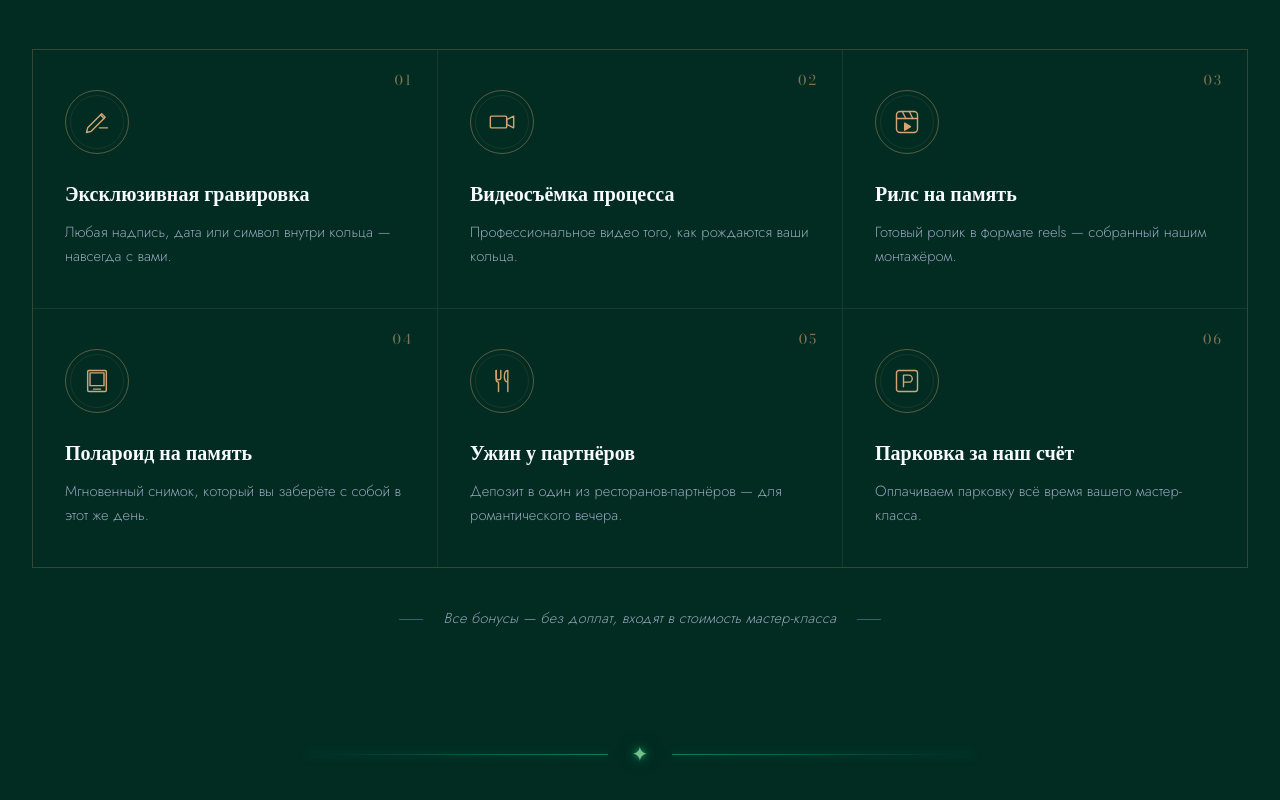
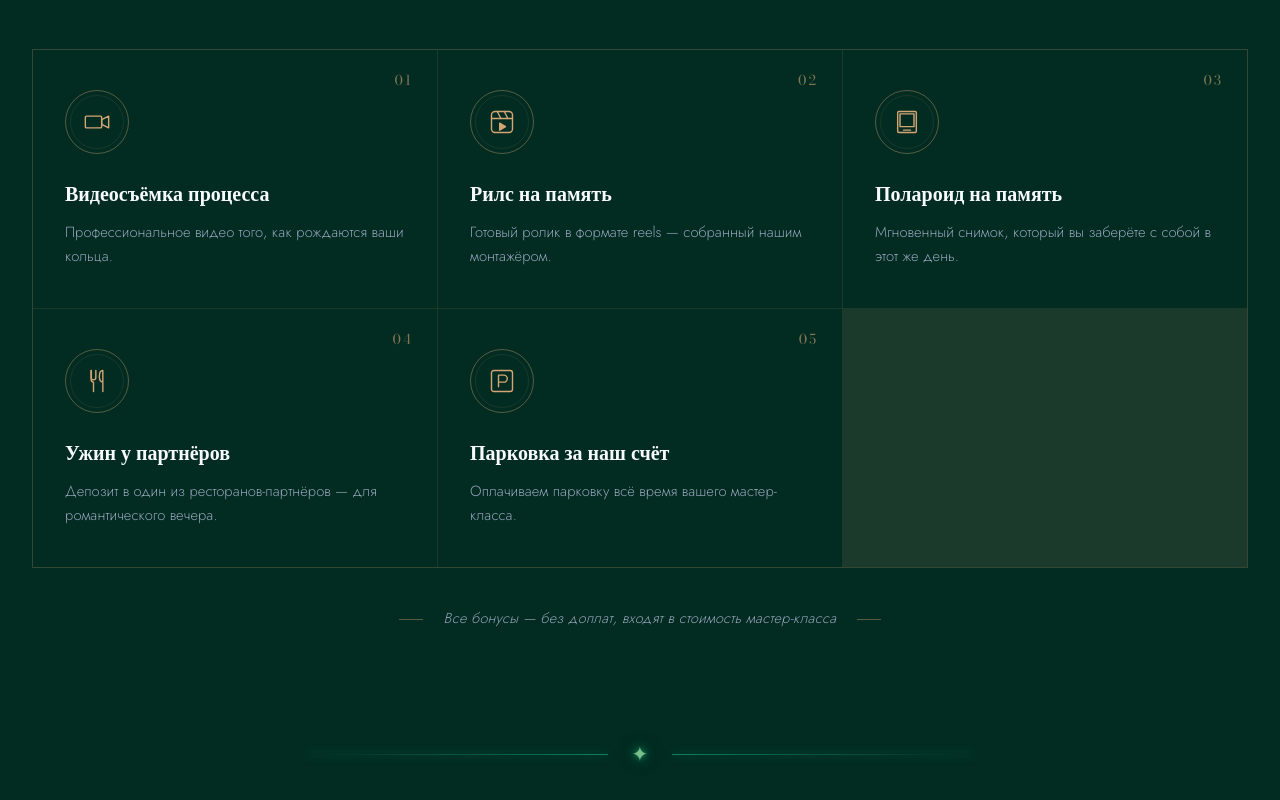
Before and after one commit to WhiteStudiodev/RingsAtelier, a Vue app: page / in a window 1280 px wide. Shown: the part 4904-5704 px from the top of the page. Built offline with nearby package versions, Linux system fonts and the light colour scheme; no server answers; a web font is replaced by a local one.

Commit message:
Remove engraving gift and renumber remaining gifts

```diff
--- a/src/components/Gifts.vue
+++ b/src/components/Gifts.vue
@@ -33,11 +33,6 @@
 
 <script setup>
 const gifts = [
-  {
-    title: 'Эксклюзивная гравировка',
-    desc: 'Любая надпись, дата или символ внутри кольца — навсегда с вами.',
-    icon: `<svg viewBox="0 0 24 24" fill="none" stroke="currentColor" stroke-width="1.2" stroke-linecap="round" stroke-linejoin="round"><path d="M3 21l4-1 12-12-3-3-12 12-1 4z"/><path d="M15 6l3 3"/><path d="M14 17h7"/></svg>`
-  },
   {
     title: 'Видеосъёмка процесса',
     desc: 'Профессиональное видео того, как рождаются ваши кольца.',
```
